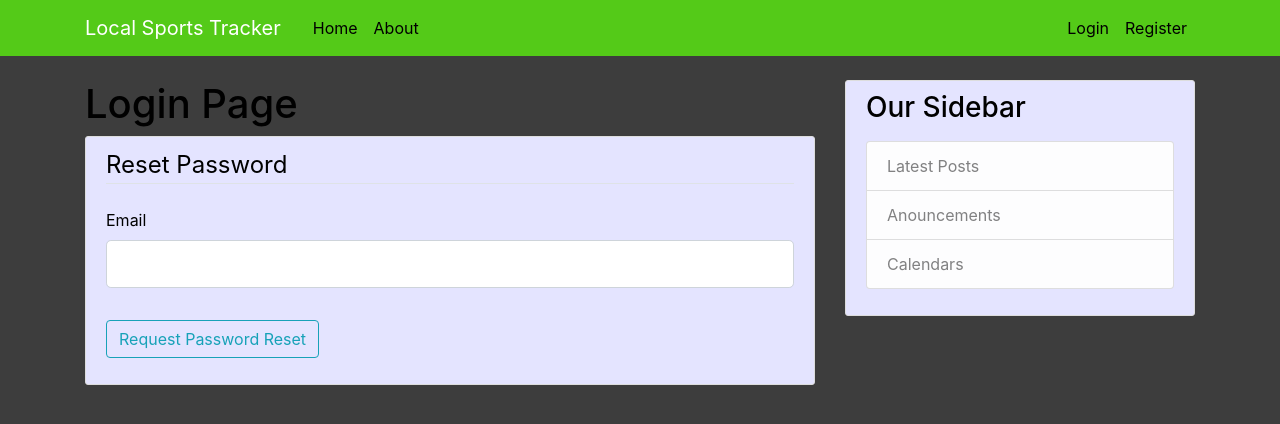
After one commit to StevenRS00/LocalSportsTracker, a Flask app: page /reset_password in a window 1280 px wide. The commit adds this page. Shown: the top 424 px of the page. Run offline with Flask 2, Linux system fonts and the light colour scheme; some libraries are stand-ins or nearby versions.

Commit message:
Added environment variablels for sender email Jeremy - Added password reset related htmls, set sending email functionality, allowed passwords to be reset.

```diff
--- a/localsportstracker/forms.py
+++ b/localsportstracker/forms.py
@@ -60,3 +60,24 @@ class UpdateAccountForm(FlaskForm):
         if user:
           raise ValidationError(
               'That email is taken already. Please choose another.')
+
+
+
+class RequestResetForm(FlaskForm):
+    email = StringField('Email',
+                        validators=[DataRequired(), Email()])
+    submit = SubmitField('Request Password Reset')
+
+    def validate_email(self, email):
+      user = User.query.filter_by(email=email.data).first()
+      if user is None:
+        raise ValidationError(
+            'There is no account with that email. Please create an account first.')
+
+class ResetPasswordForm(FlaskForm):
+     password = PasswordField('Password',
+                                validators=[DataRequired(), Length(min=5, max=20)])
+     confirm_password = PasswordField('Confirm Password',
+                                        validators=[DataRequired(), EqualTo('password')])
+
+     submit = SubmitField('Reset Password')
--- a/localsportstracker/routes.py
+++ b/localsportstracker/routes.py
@@ -2,10 +2,11 @@ import os
 import secrets
 from PIL import Image
 from flask import render_template, url_for, flash, redirect, request
-from localsportstracker import app, db, bcrypt
-from localsportstracker.forms import RegistrationForm, LoginForm, UpdateAccountForm
+from localsportstracker import app, db, bcrypt, mail
+from localsportstracker.forms import RegistrationForm, LoginForm, UpdateAccountForm, RequestResetForm, ResetPasswordForm
 from localsportstracker.models import User, Event
 from flask_login import login_user, current_user, logout_user, login_required
+from flask_mail import Message
 
 posts = [
     {
@@ -47,7 +48,7 @@ def register():
         db.session.add(user)
         db.session.commit()
         flash(
-            f'Your account has been created {form.username.data}!', 'success')
+            f'Your account has been created {form.username.data}! You can now login', 'success')
         return redirect(url_for('home'))
     return render_template('register.html', title='Register', form=form)
 
@@ -105,3 +106,44 @@ def account():
         form.email.data = current_user.email
     image_file = url_for('static', filename='profile_pics/' + current_user.image_file)
     return render_template('account.html', title='Account', image_file=image_file, form=form )
+
+
+def send_reset_email(user):
+    token = user.get_reset_token()
+    msg = Message('Password Reset Request', sender = 'noreply@gmail.com', recipients = [user.email])
+    msg.body = f'''To reset your password, visit the following link:
+{url_for('reset_token', token=token, _external=True)}
+
+If you did not make this request ignore this email and no changes will be made.
+'''
+    mail.send(msg)
+
+@app.route("/reset_password", methods=['GET', 'POST'])
+def reset_request():
+    if current_user.is_authenticated:
+        return redirect(url_for('home'))
+    form = RequestResetForm()
+    if form.validate_on_submit():
+        user = User.query.filter_by(email=form.email.data).first()
+        send_reset_email(user)
+        flash('An email has been set with instuctions to reset your password.', 'info')
+        return redirect(url_for('login'))
+    return render_template('reset_request.html', title='Reset Password', form=form)
+
+@app.route("/reset_password/<token>", methods=['GET', 'POST'])
+def reset_token(token):
+    if current_user.is_authenticated:
+        return redirect(url_for('home'))
+    user = User.verify_reset_token(token)
+    if user is None:
+        flash('This is an invalid or expired token', 'warning')
+        return redirect(url_for('reset_request'))
+    form = ResetPasswordForm()
+    if form.validate_on_submit():
+        hashed_password = bcrypt.generate_password_hash(
+            form.password.data).decode('utf-8')
+        user.password = hashed_password
+        db.session.commit()
+        flash('Your password has been updated! You can now login', 'success')
+        return redirect(url_for('login'))
+    return render_template('reset_token.html', title='Reset Password',form = form)
--- a/localsportstracker/templates/login.html
+++ b/localsportstracker/templates/login.html
@@ -39,10 +39,10 @@
       </fieldset>
       <div class="form-group">
         {{ form.submit(class="btn btn-outline-info") }}
+        <small class="text-muted ml-2">
+          <a href="{{ url_for('reset_request') }}">Forgot Password?</a>
+        </small>
       </div>
-      <small class="text-muted ml-2">
-        <a href="#">Forgot Password?</a>
-      </small>
     </form>
   </div>
   <div class="border-top pt-3">
--- /dev/null
+++ b/localsportstracker/templates/reset_request.html
@@ -0,0 +1,28 @@
+{% extends "layout.html" %}
+{% block content %}
+  <h1>Login Page</h1>
+  <div class="content-section">
+    <form action="" method="POST">
+      {{ form.hidden_tag() }}
+      <fieldset class="form-group">
+        <legend class="border-bottom mb-4">Reset Password</legend>
+        <div class="form-group">
+          {{ form.email.label(class="form-control-label") }}
+          {% if form.email.errors %}
+            {{ form.email(class="form-control form-control-lg is-invalid") }}
+            <div class="invalid-feedback">
+              {% for error in form.email.errors %}
+                <span>{{ error }}</span>
+              {% endfor %}
+            </div>
+          {% else %}
+              {{ form.email(class="form-control form-control-lg") }}
+          {% endif %}
+        </div>
+      </fieldset>
+      <div class="form-group">
+        {{ form.submit(class="btn btn-outline-info") }}
+      </div>
+    </form>
+  </div>
+{% endblock content %}
```
Also changed, not shown: localsportstracker/__init__.py (+8 -0 lines), localsportstracker/models.py (+16 -1 lines), localsportstracker/templates/reset_token.html (added, +41 -0 lines), localsportstracker/site.db.
